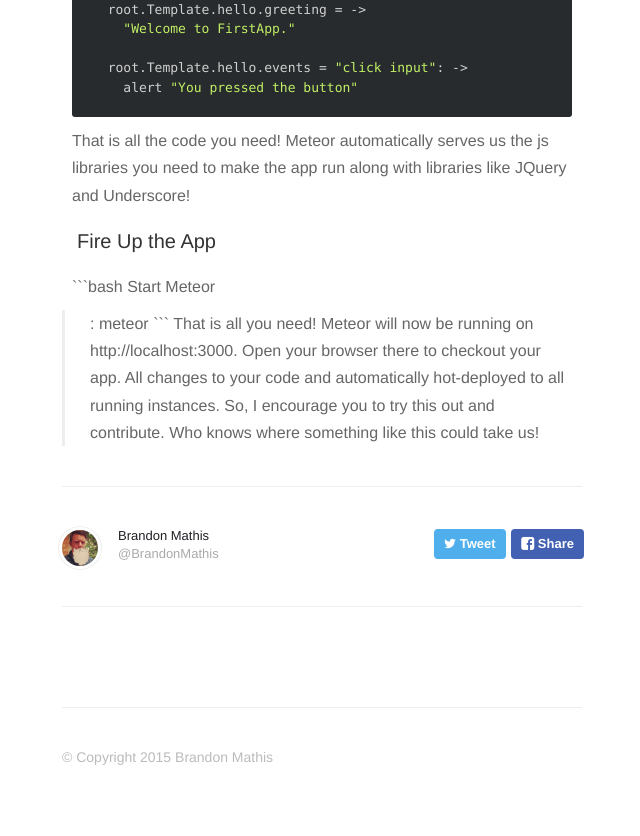
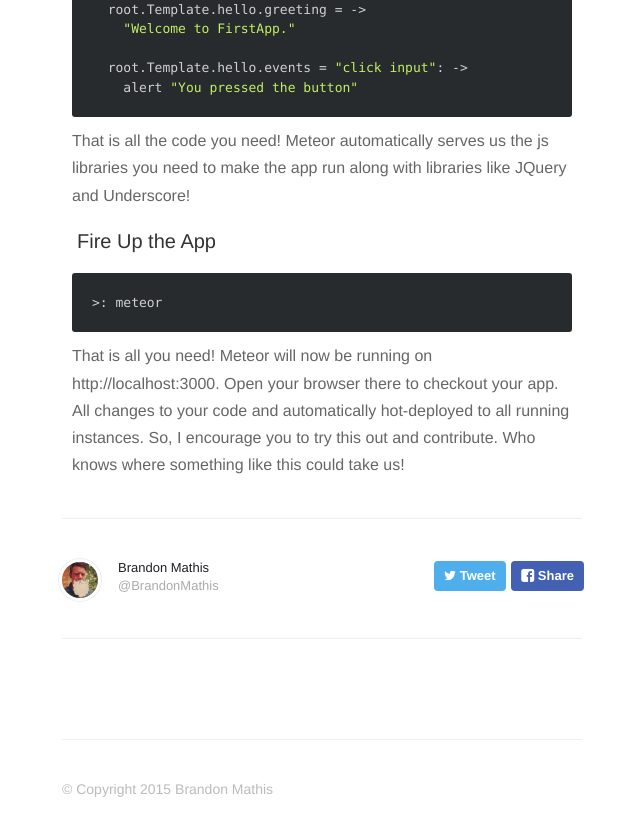
Before and after one commit to BrandonMathis/brandonmathis.github.com, a Jekyll site: the page built from _posts/2012-04-15-meteor-intro.markdown, in a window 1280 px wide and 900 px high, scrolled down 1797 px. Shown: the top 836 px of the window, without its empty margins (318-958 px from the left). Built offline with Jekyll 4.4.1, drawn with Linux system fonts in a browser that asks for light colours; nearby versions of some CDN libraries; Markdown is read by kramdown in place of the engine named in the settings; comment, search, counter and statistics services are not loaded.

Commit message:
Fix hello meteor

````diff
--- a/_posts/2012-04-15-meteor-intro.markdown
+++ b/_posts/2012-04-15-meteor-intro.markdown
@@ -75,9 +75,10 @@ app run along with libraries like JQuery and Underscore!
 
 ### Fire Up the App
 
-```bash Start Meteor
+```bash
 >: meteor
 ```
+
 That is all you need! Meteor will now be running on `http://localhost:3000`. Open your browser there
 to checkout your app. All changes to your code and automatically hot-deployed to all running instances.
 So, I encourage you to try this out and contribute. Who knows where something like this could take us!
````
